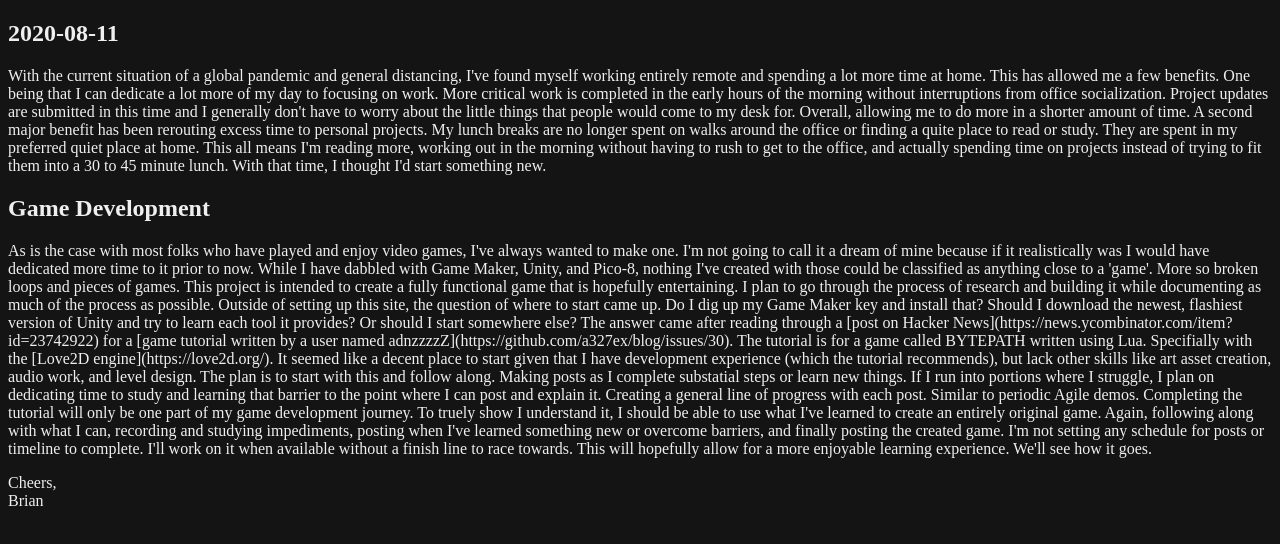
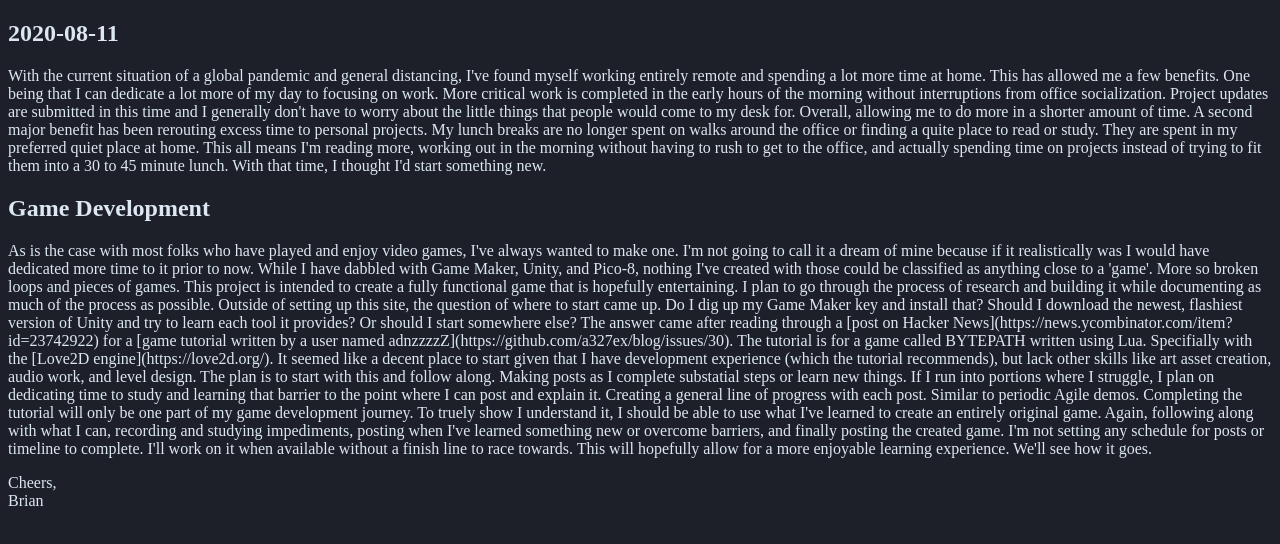
Before and after one commit to brian-gray/brian-gray.github.io, a plain HTML site: page index.html in a window 1280 px wide. Drawn offline with Linux system fonts and the light colour scheme.

Commit message:
Corrected background and alpha colors

```diff
--- a/css/main.css
+++ b/css/main.css
@@ -1,4 +1,4 @@
 body {
-  background: #141414;
-  color: #efefef;
+    background: #1E2029;
+    color: #DCE7F1;
 }
```
